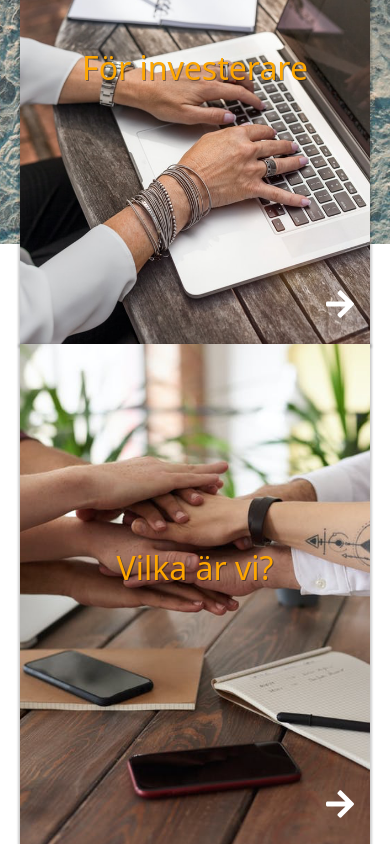
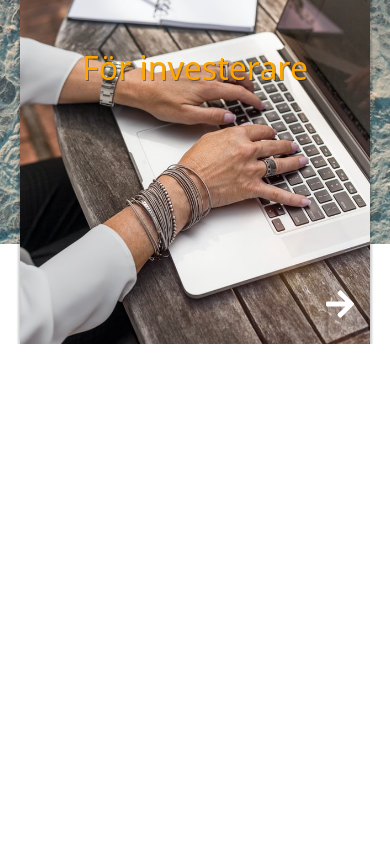
Before and after one commit to kevalane/jkmholding-frontend, an Angular app: page / in a window 390 px wide. Shown: the part 849-1693 px from the top of the page. After the commit the page ends 1193 px from the top, so only its background shows below. Built offline with nearby package versions, Linux system fonts and the light colour scheme.

Commit message:
Added html folder to gitignore.

```diff
--- a/src/app/home/home.component.css
+++ b/src/app/home/home.component.css
@@ -80,3 +80,7 @@
     text-shadow: 1px 1px rgba(0,0,0,.4);
 }
 /* End square section */
+
+/* Banner */
+
+/* End banner */
--- a/src/app/home/home.component.html
+++ b/src/app/home/home.component.html
@@ -25,7 +25,7 @@
         <!-- End first square -->
 
         <!-- Second square -->
-        <div class="col-xs-12 col-sm-12 col-md-6 col-lg-6 col-xl-6" @slideRight>
+        <div class="d-none d-md-inline col-md-6 col-lg-6 col-xl-6" @slideRight>
                 <div id="square2" class="square" (click)="navigate('/contact')">
                     <div class="squareLink" id="square2Link">
                         <div class="textOnSquare">
@@ -42,3 +42,7 @@
     </div><!-- End row -->
 </div><!-- Close squareContainer -->
 <!-- End square links -->
+
+<!-- Banner -->
+
+<!-- End banner -->
```
Also changed, not shown: 1 other file (tests, documents, lock files or other folders).
